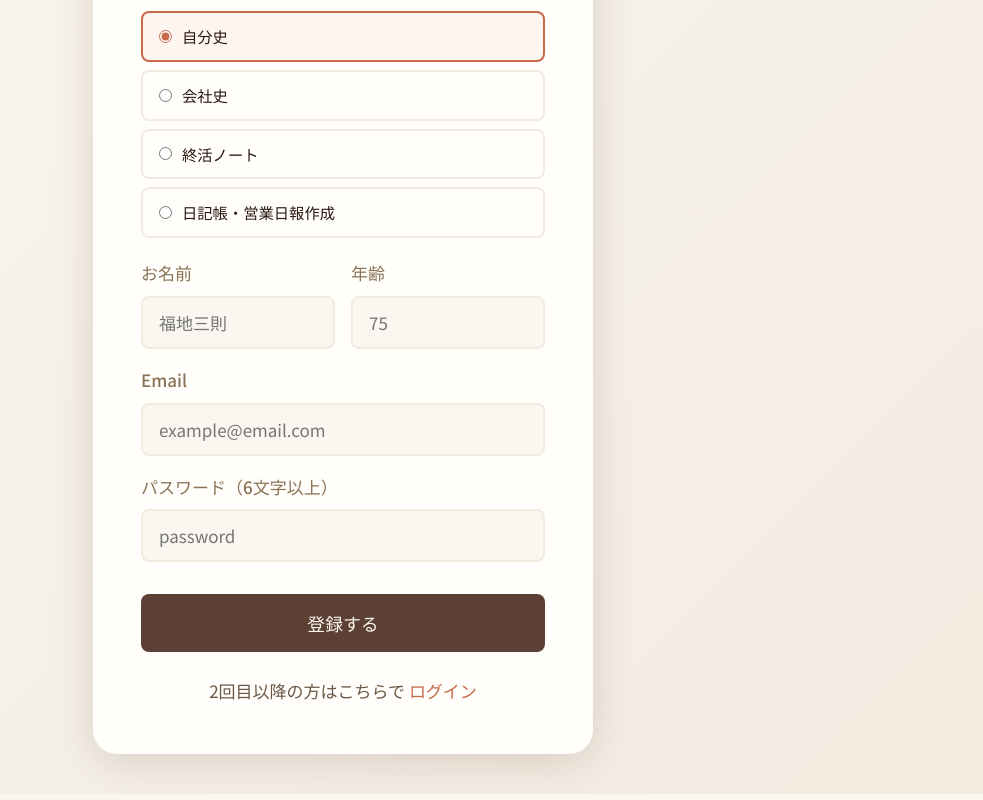
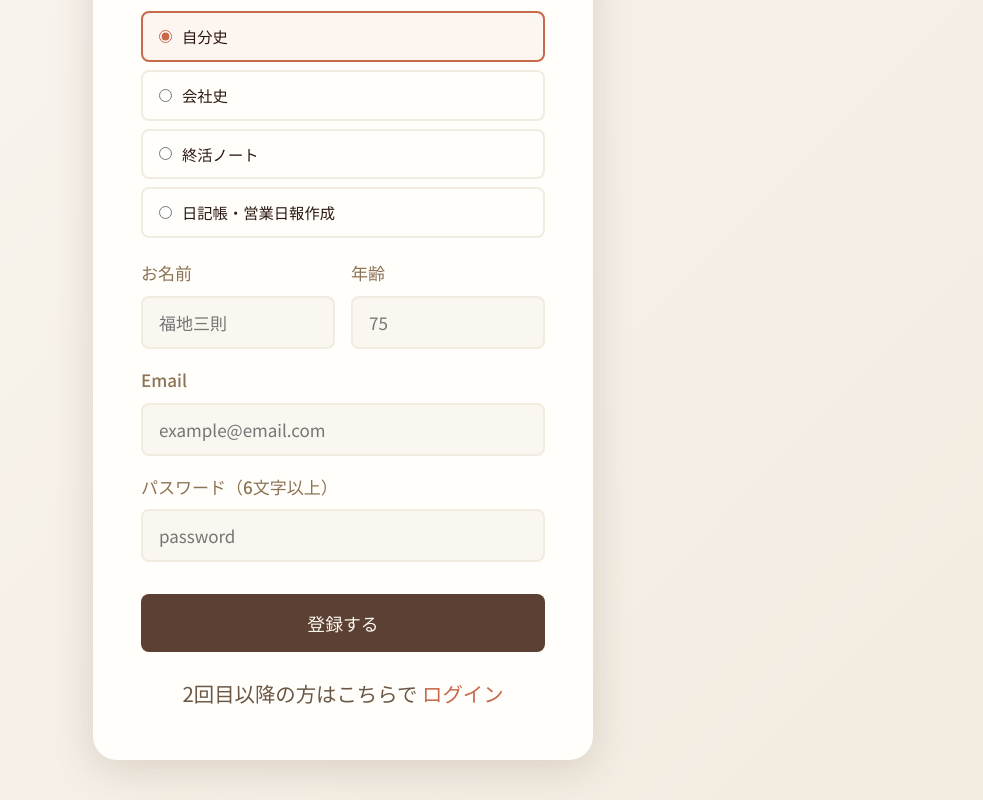
Before and after one commit to MitsunoriFukuchi692/life-memo-navi, a React (Vite) app in the folder frontend/: page /register in a window 1280 px wide. Shown: the part 295-1095 px from the top of the page, without its empty margins (297-1280 px from the left). Built offline with nearby package versions, Linux system fonts and the light colour scheme; no server answers.

Commit message:
新規登録画面のフォントサイズを改善

```diff
--- a/frontend/src/pages/RegisterPage.tsx
+++ b/frontend/src/pages/RegisterPage.tsx
@@ -254,7 +254,7 @@ export default function RegisterPage() {
             {loading ? '登録中...' : '登録する'}
           </button>
         </form>
-        <p style={{ textAlign: 'center', marginTop: '24px', color: 'var(--text-light)', fontSize: '1rem' }}>
+        <p style={{ textAlign: 'center', marginTop: '24px', color: 'var(--text-light)', fontSize: '1.2rem' }}>
           2回目以降の方はこちらで{' '}
           <Link to="/login" style={{ color: 'var(--accent)', textDecoration: 'none', fontWeight: 500 }}>ログイン</Link>
         </p>
```
